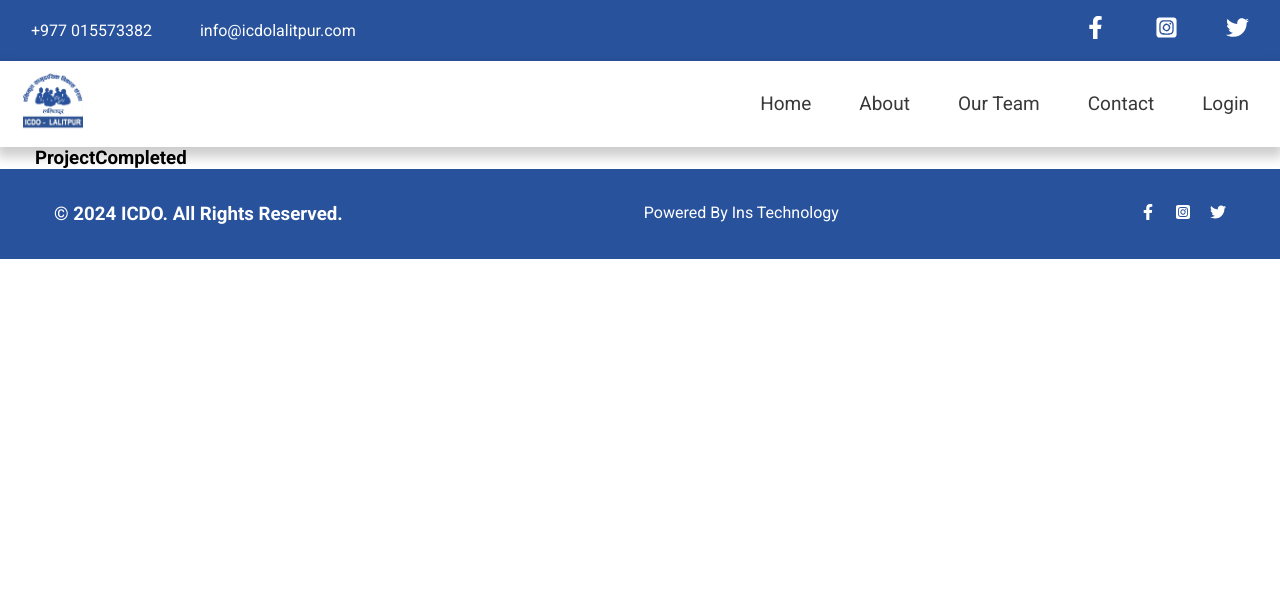
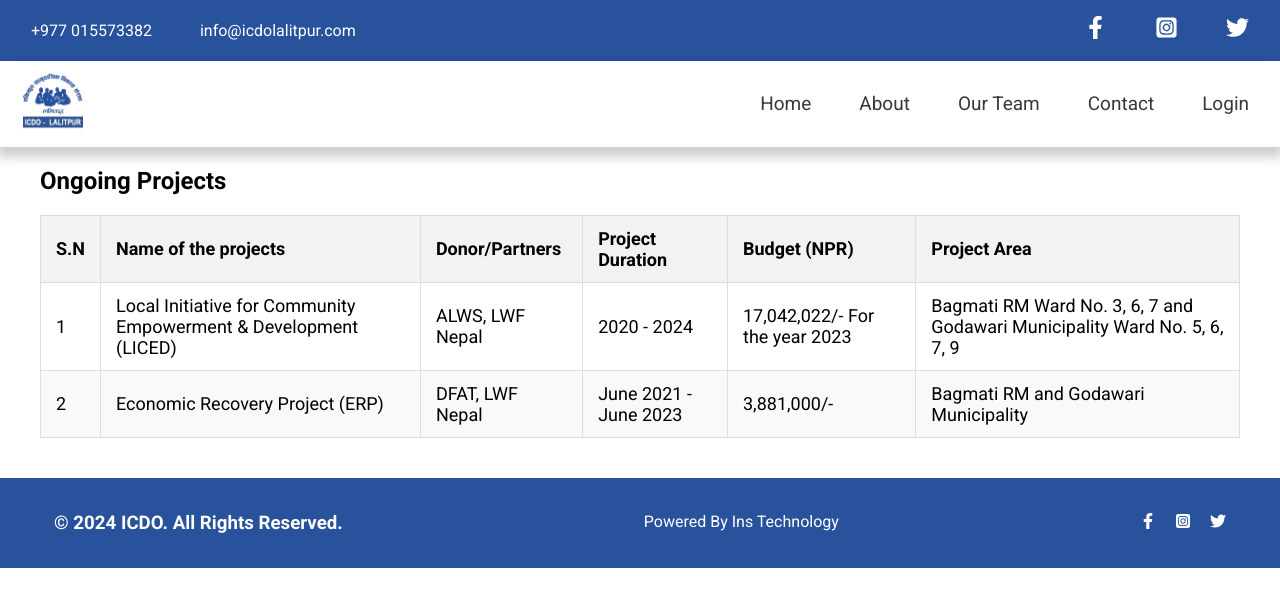
Before and after one commit to Suniel1921/icdoFrontend, a React (Vite) app: page /ongoing-project in a window 1280 px wide. Shown: the top 606 px of the page. Built offline with nearby package versions, Linux system fonts and the light colour scheme.

Commit message:
add newAbout page

```diff
--- a/src/App.jsx
+++ b/src/App.jsx
@@ -19,6 +19,7 @@ import 'aos/dist/aos.css';
 import Count from "./components/countingNumber/Count";
 import ProjectCompleted from "./components/countingNumber/ProjectCompleted";
 import OnGoingProject from "./components/countingNumber/OnGoingProject";
+import NewAbout from "./components/pages/about/NewAbout";
 
 const App = () => {
   //for aos animations
@@ -35,7 +36,7 @@ const App = () => {
         <Routes>
           <Route path="/" element={<Layout />}>
             <Route index element={<Home />} />
-            <Route path="/about" element={<About />} />
+            <Route path="/abouts" element={<NewAbout/>} />
             <Route path="/contact" element={<Contact />} />
             <Route path="/ourteam" element={<OurTeam />} />
             <Route path="/login" element={<Login />} />
--- /dev/null
+++ b/src/components/countingNumber/OnGoingProject.css
@@ -0,0 +1,28 @@
+.onGoingProjectContainer {
+    padding: 20px;
+}
+
+.projectTable {
+    width: 100%;
+    border-collapse: collapse;
+    margin: 20px 0;
+    font-size: 18px;
+    text-align: left;
+}
+
+.projectTable th, .projectTable td {
+    padding: 12px 15px;
+    border: 1px solid #ddd;
+}
+
+.projectTable th {
+    background-color: #f2f2f2;
+}
+
+.projectTable tr:nth-child(even) {
+    background-color: #f9f9f9;
+}
+
+.projectTable tr:hover {
+    background-color: #f1f1f1;
+}
--- a/src/components/countingNumber/OnGoingProject.jsx
+++ b/src/components/countingNumber/OnGoingProject.jsx
@@ -1,15 +1,55 @@
-import React from 'react'
+import React from 'react';
+import '../countingNumber/OnGoingProject.css'
 
 const OnGoingProject = () => {
+    const ongoingProjectData = [
+        {
+            name: 'Local Initiative for Community Empowerment & Development (LICED)',
+            donor: 'ALWS, LWF Nepal',
+            duration: '2020 - 2024',
+            budget: '17,042,022/- For the year 2023',
+            area: 'Bagmati RM Ward No. 3, 6, 7 and Godawari Municipality Ward No. 5, 6, 7, 9',
+        },
+        {
+            name: 'Economic Recovery Project (ERP)',
+            donor: 'DFAT, LWF Nepal',
+            duration: 'June 2021 - June 2023',
+            budget: '3,881,000/-',
+            area: 'Bagmati RM and Godawari Municipality',
+        },
+    ];
+
     return (
-        <>
-             <div className='onGoingProjectContainer'>
-                <div className="container">
-                <h3>ProjectCompleted</h3>
-                </div>
+        <div className='onGoingProjectContainer'>
+            <div className="container">
+                <h2>Ongoing Projects</h2>
+                <table className="projectTable">
+                    <thead>
+                        <tr>
+                            <th>S.N</th>
+                            <th>Name of the projects</th>
+                            <th>Donor/Partners</th>
+                            <th>Project Duration</th>
+                            <th>Budget (NPR)</th>
+                            <th>Project Area</th>
+                        </tr>
+                    </thead>
+                    <tbody>
+                        {ongoingProjectData.map((project, index) => (
+                            <tr key={index}>
+                                <td>{index + 1}</td>
+                                <td>{project.name}</td>
+                                <td>{project.donor}</td>
+                                <td>{project.duration}</td>
+                                <td>{project.budget}</td>
+                                <td>{project.area}</td>
+                            </tr>
+                        ))}
+                    </tbody>
+                </table>
             </div>
-        </>
-    )
-}
+        </div>
+    );
+};
 
-export default OnGoingProject
+export default OnGoingProject;
--- /dev/null
+++ b/src/components/countingNumber/ProjectCompleted.css
@@ -0,0 +1,28 @@
+.projectCompletedContainer {
+    padding: 20px;
+}
+
+.projectTable {
+    width: 100%;
+    border-collapse: collapse;
+    margin: 20px 0;
+    font-size: 18px;
+    text-align: left;
+}
+
+.projectTable th, .projectTable td {
+    padding: 12px 15px;
+    border: 1px solid #ddd;
+}
+
+.projectTable th {
+    background-color: #f2f2f2;
+}
+
+.projectTable tr:nth-child(even) {
+    background-color: #f9f9f9;
+}
+
+.projectTable tr:hover {
+    background-color: #f1f1f1;
+}
--- a/src/components/countingNumber/ProjectCompleted.jsx
+++ b/src/components/countingNumber/ProjectCompleted.jsx
@@ -1,16 +1,97 @@
-import React from 'react'
+import React from 'react';
+import '../countingNumber/ProjectCompleted.css';
 
 const ProjectCompleted = () => {
+    const projectData = [
+        {
+            name: 'Nepal Development Program (NDP) – Phase I',
+            donor: 'LWF Nepal',
+            budget: '2,82,25,558/-',
+            duration: '2014 – 2019',
+            area: 'Bagmati RM Ward No. 3, 6, 7 (Bhattedanda, Ashrang & Gimdi)',
+        },
+        {
+            name: 'Livelihood Recovery of people affected by Earthquake (LIRE)',
+            donor: 'LWF Nepal, The Primate’s World Relief & Development Fund, Canada',
+            budget: '1,16,69,744/-',
+            duration: 'July 2017 – Dec 2018',
+            area: 'Bagmati RM Ward No. 1, 2 & 3 (Ghusel, Malta & Bhattedanda)',
+        },
+        {
+            name: 'Nepal Earthquake Recovery, Reconstruction & Resilience (3R)/NPL-161',
+            donor: 'ACT Alliance LWF Nepal',
+            budget: '4,26,66,107/-',
+            duration: 'July 2016- Dec. 2017',
+            area: 'Chhampi, Lele, Bhattedanda, Ashrang & Gimdi of Lalitpur',
+        },
+        {
+            name: 'Nepal Earthquake Response Program (NERP)',
+            donor: 'Amity Foundation China, ACT Alliance LWF Nepal',
+            budget: '5,66,76,150/-',
+            duration: '2015- April 2016',
+            area: 'Chhampi, Lele, Bhattedanda, Ashrang & Gimdi',
+        },
+        {
+            name: 'Sustainable Livelihood Improvement Program (SLIP)',
+            donor: 'The Lutheran World Federation (LWF), Nepal',
+            budget: '1,21,33,768/-',
+            duration: 'April 2010- Dec. 2013',
+            area: '10 VDCs of Lalitpur',
+        },
+        {
+            name: 'Vocational Skill and Development Training',
+            donor: 'Under Ministry of Labour and Employment, Vocational and Skill Development Training Centre Bhainsepati, Lalitpur',
+            budget: '3,36,000/-',
+            duration: 'July 2013 to January 2014, January to July 2014',
+            area: 'For the youth of Lalitpur',
+        },
+        {
+            name: 'Green Carpet',
+            donor: 'LWF Nepal',
+            budget: '6,67,291/-',
+            duration: '1 May-31 Dec 2012',
+            area: 'Chapagaun',
+        },
+        {
+            name: 'Advocacy for Women’s Economic Security Through Improving Access to and Control Over Land',
+            donor: 'CSRC Nepal LWF Nepal',
+            budget: '3,97,000/-',
+            duration: 'Sep.1, 2011 to July 31, 2012',
+            area: 'Lalitpur District (mostly program VDCs of SLIP project)',
+        },
+    ];
+
     return (
-        <>
-            <div className='projectCompltedContainer'>
-                <div className="container">
-                <h3>ProjectCompleted</h3>
-                </div>
+        <div className='projectCompletedContainer'>
+            <div className="container">
+                <h2>Completed Projects</h2>
+                <table className="projectTable">
+                    <thead>
+                        <tr>
+                            <th>S.N</th>
+                            <th>Project Name</th>
+                            <th>Donor/Partners</th>
+                            <th>Budget (NRP)</th>
+                            <th>Project Duration</th>
+                            <th>Project Area (Ward/VDCS)</th>
+                        </tr>
+                    </thead>
+                    <tbody>
+                        {projectData.map((project, index) => (
+                            <tr key={index}>
+                                <td>{index + 1}</td>
+                                <td>{project.name}</td>
+                                <td>{project.donor}</td>
+                                <td>{project.budget}</td>
+                                <td>{project.duration}</td>
+                                <td>{project.area}</td>
+                            </tr>
+                        ))}
+                    </tbody>
+                </table>
             </div>
+        </div>
+    );
+};
 
-        </>
-    )
-}
-
-export default ProjectCompleted
+export default ProjectCompleted;
--- a/src/components/navbar/Navbar.jsx
+++ b/src/components/navbar/Navbar.jsx
@@ -33,7 +33,7 @@ const Navbar = () => {
               <h3 className='userName'>Hi ! {auth.user.name}</h3>
               <ul className={`navlinks global_flex ${showMenu ? 'show' : ''}`}>
                 <li><Link to={'/'}>Home</Link></li>
-                <li><Link to={'/about'}>About</Link></li>
+                <li><Link to={'/abouts'}>About</Link></li>
                 <li><Link to={'/ourteam'}>Our Team</Link></li>
                 <li><Link to={'/contact'}>Contact</Link></li>
                 <li className='logout' onClick={handleLogout}>Logout</li>
@@ -42,7 +42,7 @@ const Navbar = () => {
           ) : (
             <ul className={`navlinks global_flex ${showMenu ? 'show' : ''}`}>
               <li><Link to={'/'}>Home</Link></li>
-              <li><Link to={'/about'}>About</Link></li>
+              <li><Link to={'/abouts'}>About</Link></li>
               <li><Link to={'/ourteam'}>Our Team</Link></li>
               <li><Link to={'/contact'}>Contact</Link></li>
               <li><Link to={'/login'}>Login</Link></li>
--- /dev/null
+++ b/src/components/pages/about/NewAbout.css
@@ -0,0 +1,37 @@
+#new-about-container {
+    background-color: #f9f9f9;
+    padding: 50px 0;
+  }
+
+
+
+  #new-about-content {
+    text-align: left; /* Align text to the left */
+  }
+
+  #welcome-section, #vision-section, #mission-section, #goal-section {
+    margin-bottom: 40px; /* Spacing between sections */
+  }
+
+  #new-about-content h2 {
+    font-size: 28px;
+    margin-bottom: 15px;
+    color: #333;
+  }
+
+  #welcome-text, #vision-text, #mission-text, #goal-text {
+    font-size: 18px;
+    line-height: 1.6;
+    color: #666;
+  }
+
+  /* Responsive adjustments */
+  @media screen and (max-width: 768px) {
+    #new-about-content h2 {
+      font-size: 24px;
+    }
+
+    #welcome-text, #vision-text, #mission-text, #goal-text {
+      font-size: 16px;
+    }
+  }
--- /dev/null
+++ b/src/components/pages/about/NewAbout.jsx
@@ -0,0 +1,42 @@
+
+import React from 'react';
+import '../about/NewAbout.css'
+import About from './About';
+
+const NewAbout = () => {
+  return (
+    <div id='new-about-container'>
+    <About/>
+      <div className="container">
+        <div id="new-about-content">
+          <div id="welcome-section">
+            <h2>Welcome to ICDO-Lalitpur</h2>
+            <p id="welcome-text">
+              ICDO-Lalitpur is a dynamic, responsive, and innovative organization with institutional capacity and expertise in implementing development programs. Our focus areas include Disaster Risk Reduction (DRR), climate change adaptation, agriculture, entrepreneurship development, WASH (Water, Sanitation, and Hygiene), land rights campaigns, CBOs (Community-Based Organizations) development & strengthening, good governance, policy advocacy, and social justice. We are committed to being a partner of choice for communities, government, and other institutions, working together to enhance the well-being of communities and achieve socio-economic transformation.
+            </p>
+          </div>
+          <div id="vision-section">
+            <h2>Vision</h2>
+            <p id="vision-text">
+              ICDO envisions a self-reliant, well-governed, prosperous, just, and equitable society.
+            </p>
+          </div>
+          <div id="mission-section">
+            <h2>Mission</h2>
+            <p id="mission-text">
+              Our mission is to facilitate the capacity development of discriminated, poor, and marginalized people's organizations to identify, mobilize, and exchange resources for their empowerment. We aim to contribute to creating a self-reliant, well-governed, prosperous, just, and equitable society.
+            </p>
+          </div>
+          <div id="goal-section">
+            <h2>Goal</h2>
+            <p id="goal-text">
+              Our goal is to uplift the living standards of discriminated, poor, and marginalized people by enabling them to claim their rights.
+            </p>
+          </div>
+        </div>
+      </div>
+    </div>
+  );
+}
+
+export default NewAbout;
```
